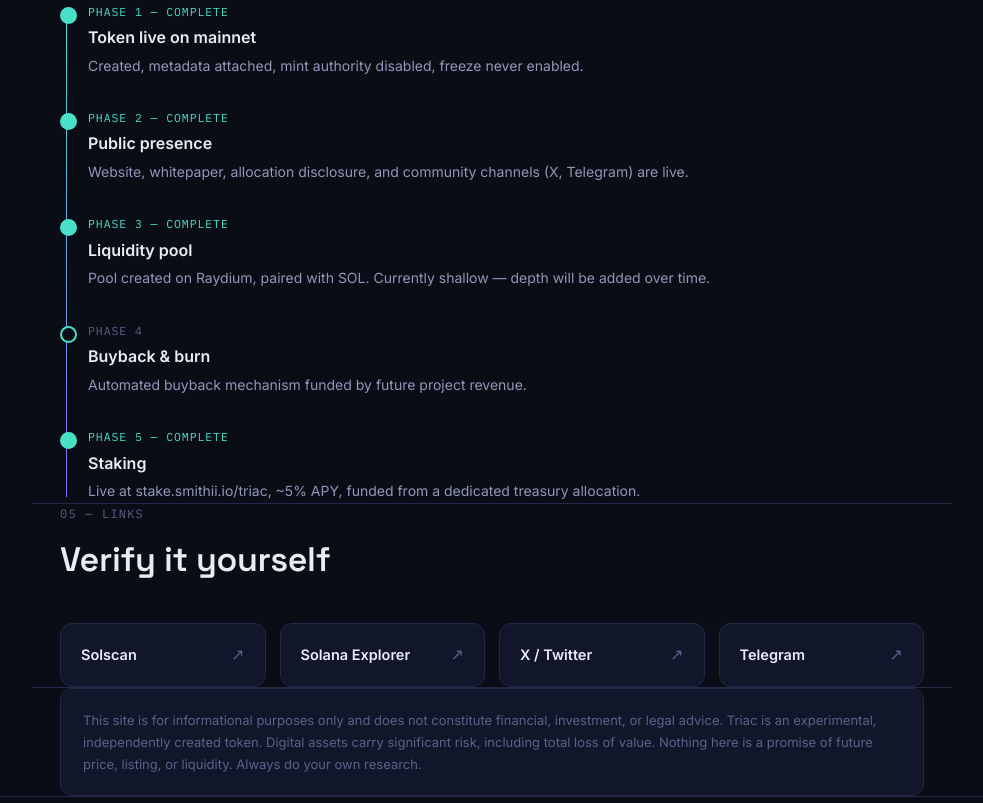
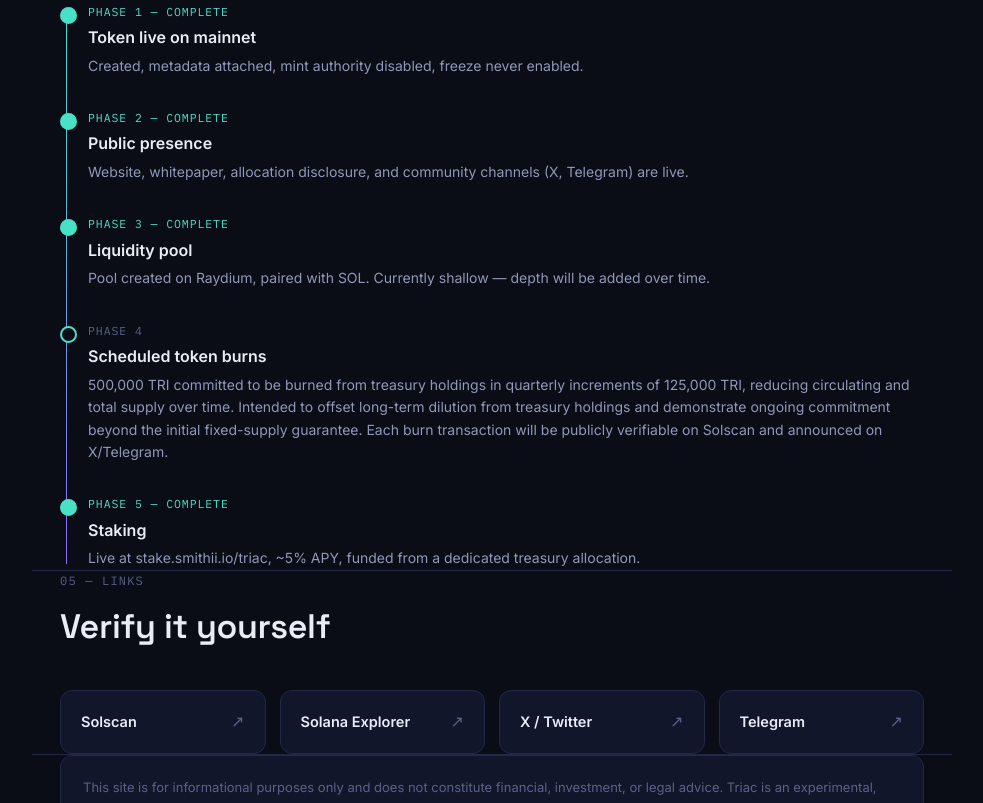
Before and after one commit to tonnackscool/triac-site, a plain HTML site: page index.html in a window 1280 px wide. Shown: the part 2884-3687 px from the top of the page, without its empty margins (148-1131 px from the left). Drawn offline with Linux system fonts and the light colour scheme; no server answers.

Commit message:
Change Phase 4 title and description
Updated project description and details for Phase 4.

```diff
--- a/index.html
+++ b/index.html
@@ -363,8 +363,8 @@
       </div>
       <div class="rm-item">
         <div class="rm-phase">Phase 4</div>
-        <div class="rm-title">Buyback & burn</div>
-        <div class="rm-desc">Automated buyback mechanism funded by future project revenue.</div>
+        <div class="rm-title">Scheduled token burns</div>
+        <div class="rm-desc">500,000 TRI committed to be burned from treasury holdings in quarterly increments of 125,000 TRI, reducing circulating and total supply over time. Intended to offset long-term dilution from treasury holdings and demonstrate ongoing commitment beyond the initial fixed-supply guarantee. Each burn transaction will be publicly verifiable on Solscan and announced on X/Telegram.</div>
       </div>
       <div class="rm-item done">
         <div class="rm-phase">Phase 5 — Complete</div>
```
